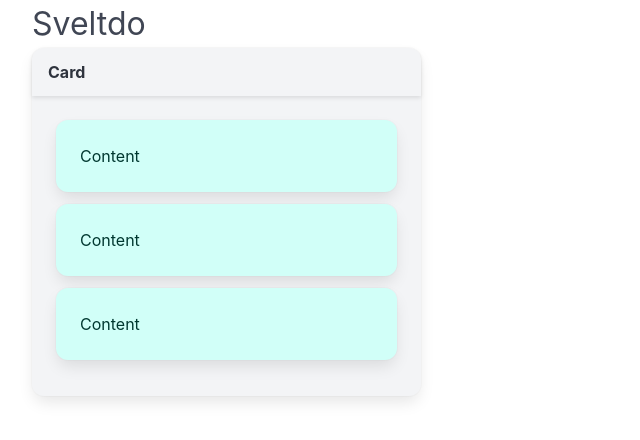
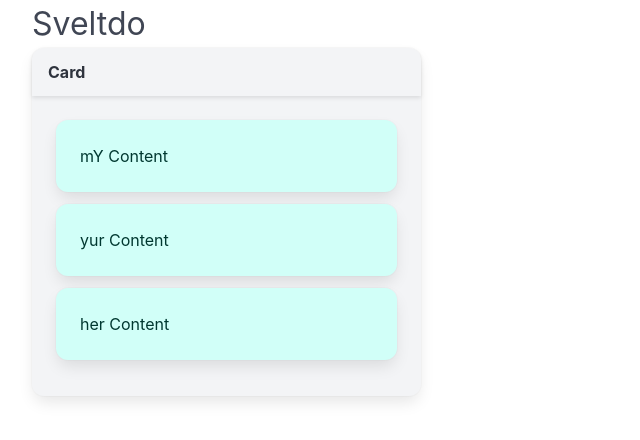
Before and after one commit to ifalfahri/sveltdo, a Svelte app: page / in a window 1280 px wide. Shown: the top 440 px of the page, without its empty margins (0-640 px from the left). Built offline with nearby package versions, Linux system fonts and the light colour scheme.

Commit message:
feat: add props to TodoCard

```diff
--- a/src/App.svelte
+++ b/src/App.svelte
@@ -1,4 +1,5 @@
 <script>
+  import TodoCard from "./components/TodoCard.svelte";
 </script>
 
 <main class="container is-fluid">
@@ -10,21 +11,9 @@
           <p class="card-header-title">Card</p>
         </div>
         <div class="card-content">
-          <div class="card mb-3 has-background-primary-light">
-            <div class="card-content">
-              <p class="has-text-primary-dark">Content</p>
-            </div>
-          </div>
-          <div class="card mb-3 has-background-primary-light">
-            <div class="card-content">
-              <p class="has-text-primary-dark">Content</p>
-            </div>
-          </div>
-          <div class="card mb-3 has-background-primary-light">
-            <div class="card-content">
-              <p class="has-text-primary-dark">Content</p>
-            </div>
-          </div>
+          <TodoCard content={'mY Content'} />
+          <TodoCard content={'yur Content'} />
+          <TodoCard content={'her Content'} />
         </div>
       </div>
     </div>
--- a/src/components/TodoCard.svelte
+++ b/src/components/TodoCard.svelte
@@ -1,3 +1,9 @@
-<script></script>
+<script>
+    export let content
+</script>
 
-<div></div>
+<div class="card mb-3 has-background-primary-light">
+    <div class="card-content">
+      <p class="has-text-primary-dark">{content}</p>
+    </div>
+</div>
```
